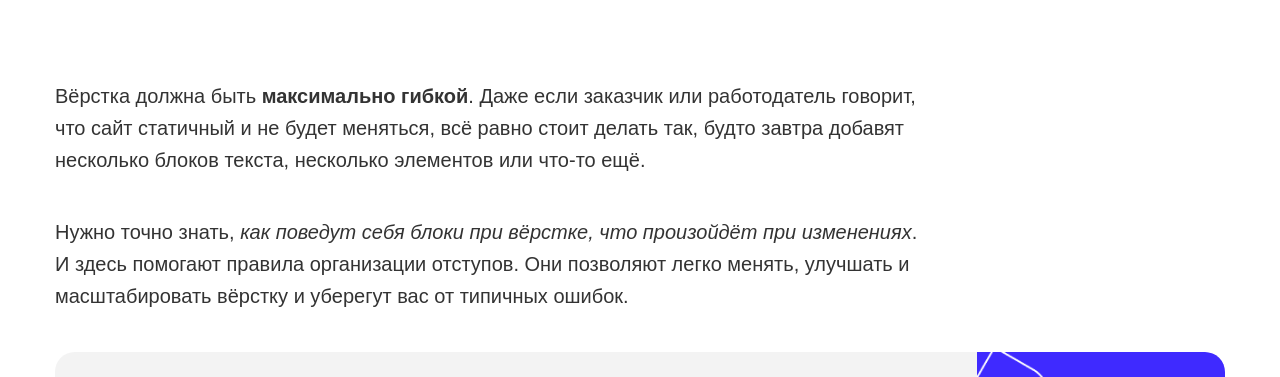
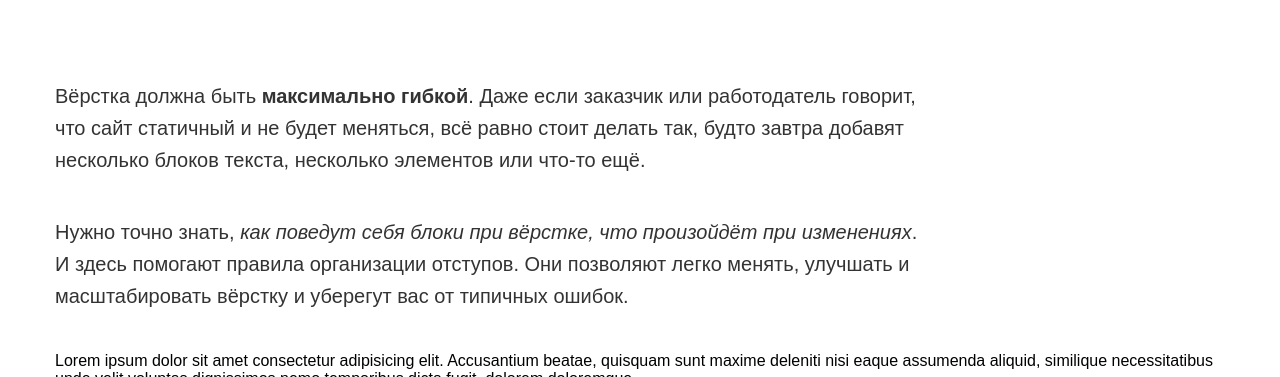
Before and after one commit to raccoon-mike/mickhail-dubrovin, a plain HTML site: page article.html in a window 1280 px wide. Shown: the top 377 px of the page. Drawn offline with Linux system fonts and the light colour scheme.

Commit message:
new text

```diff
--- a/article.html
+++ b/article.html
@@ -22,6 +22,9 @@
         Нужно точно знать, <i>как поведут себя блоки при вёрстке, что произойдёт при изменениях</i>. И здесь помогают
         правила организации отступов. Они позволяют легко менять, улучшать и масштабировать вёрстку и уберегут вас от
         типичных ошибок.
+      </p>
+      <p>
+        Lorem ipsum dolor sit amet consectetur adipisicing elit. Accusantium beatae, quisquam sunt maxime deleniti nisi eaque assumenda aliquid, similique necessitatibus unde velit voluptas dignissimos nemo temporibus dicta fugit, dolorem doloremque.
       </p>
     </div>
     <div class="container_grey-block grey-block-img-1">
```
